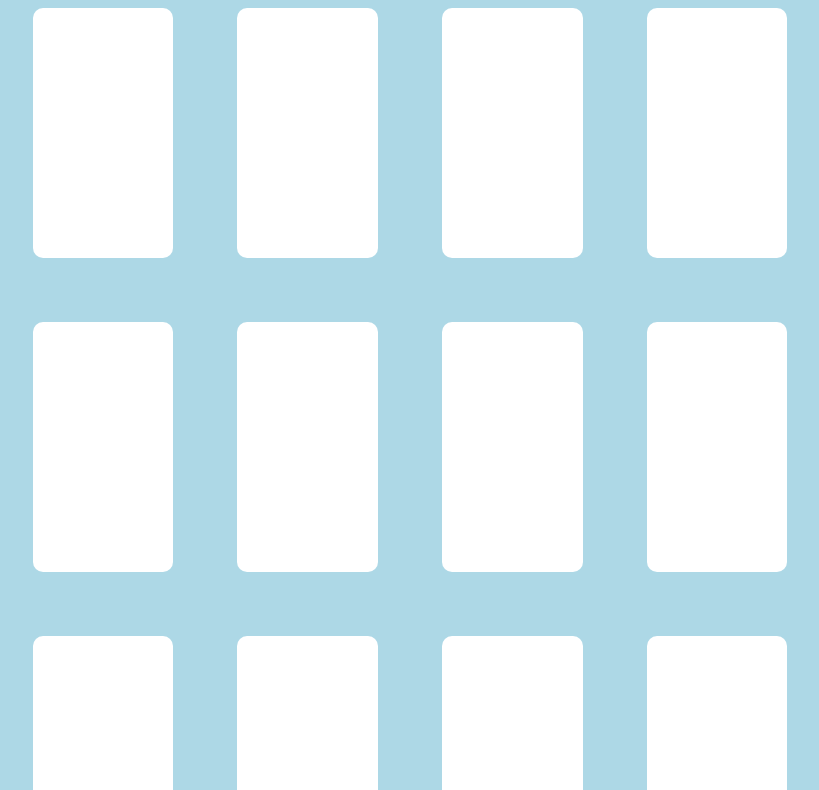
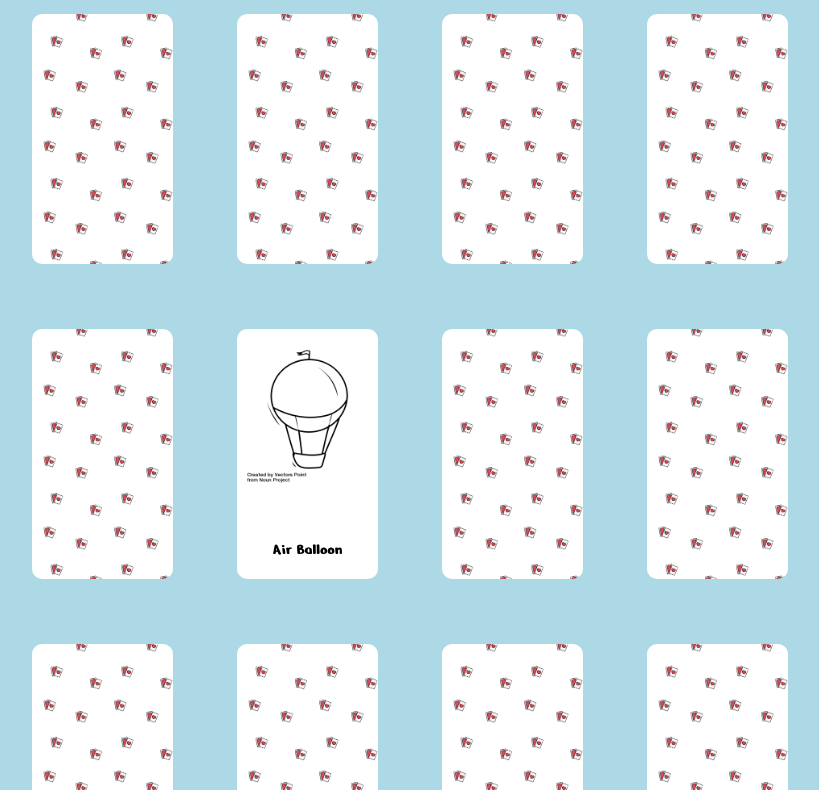
Before and after one commit to MAD71241/html-css-memory, a plain HTML site: page index.html in a window 1280 px wide. Shown: the part 113-903 px from the top of the page, without its empty margins (230-1049 px from the left). Drawn offline with Linux system fonts and the light colour scheme.

Commit message:
completo struttura di base

```diff
--- a/css/style.css
+++ b/css/style.css
@@ -3,6 +3,7 @@
     padding: 0;
     box-sizing: border-box;
     background-color: lightblue;
+    font-family: 'Nerko One', cursive;
 }
 
 .clearfix::after {
@@ -20,13 +21,17 @@
     text-align: center;
 }
 
-.element {
+.element, .element_404 {
     display: inline-block;
     width: calc(100% / 6 - 30px);
     height: 250px;
     margin: 30px;
     background-color: white;
+    background-image: url(/img/pattern.png);
+    background-size: contain;
     border-radius: 10px;
+    text-align: center;
+    position: relative;
 }
 
 .main_title {
@@ -34,3 +39,59 @@
     color: white;
     text-align: center;
 }
+
+.element img {
+    display: none;
+}
+
+.element:hover img {
+    display: block;
+    background-color: white;
+    margin-left: auto;
+    margin-right: auto;
+    margin-top: 20px;
+    width: 100%;
+}
+
+.element:hover {
+    background-image: none;
+}
+
+.element:hover .title {
+    position: absolute;
+    bottom: 20px;
+    left: 0;
+    display: inline-block;
+    width: 100%;
+    margin: auto;
+    background-color: white;
+}
+
+.title {
+    display: none;
+}
+
+/* casella scoperta */
+
+.element_404 {
+    background-image: none;
+}
+
+.show_me_pls {
+    display: block;
+    background-color: white;
+    margin-left: auto;
+    margin-right: auto;
+    margin-top: 20px;
+    width: 100%;
+}
+
+.title_show_me_pls {
+    position: absolute;
+    bottom: 20px;
+    left: 0;
+    display: inline-block;
+    width: 100%;
+    margin: auto;
+    background-color: white;
+}
--- a/index.html
+++ b/index.html
@@ -1,25 +1,35 @@
 <!DOCTYPE html>
 <html lang="en">
+
 <head>
     <meta charset="UTF-8">
     <meta http-equiv="X-UA-Compatible" content="IE=edge">
     <meta name="viewport" content="width=device-width, initial-scale=1.0">
     <link rel="stylesheet" href="./css/style.css">
+    <link rel="preconnect" href="https://fonts.gstatic.com">
+    <link href="https://fonts.googleapis.com/css2?family=Nerko+One&display=swap" rel="stylesheet">
     <title>Document</title>
 </head>
+
 <body>
 
     <div class="container">
         <h1 class="main_title">Memory Game</h1>
         <div class="row">
-        <div class="element"></div>
+            <div class="element">
+                <img class="img_404" src="./img/noun_air_balloon_3134741.png" alt="mongolfiera">
+                <div class="title">Air Balloon</div>
+            </div>
             <div class="element"></div>
             <div class="element"></div>
             <div class="element"></div>
         </div>
         <div class="row">
             <div class="element"></div>
-        <div class="element"></div>
+            <div class="element_404">
+                <img src="./img/noun_air_balloon_3134741.png" alt="" class="show_me_pls">
+                <div class="title_show_me_pls">Air Balloon</div>
+            </div>
             <div class="element"></div>
             <div class="element"></div>
         </div>
@@ -33,4 +43,5 @@
         <footer>from Team Boolean</footer>
     </div>
 </body>
+
 </html>
```
Lines whose indentation alone changed are shown as unchanged.
